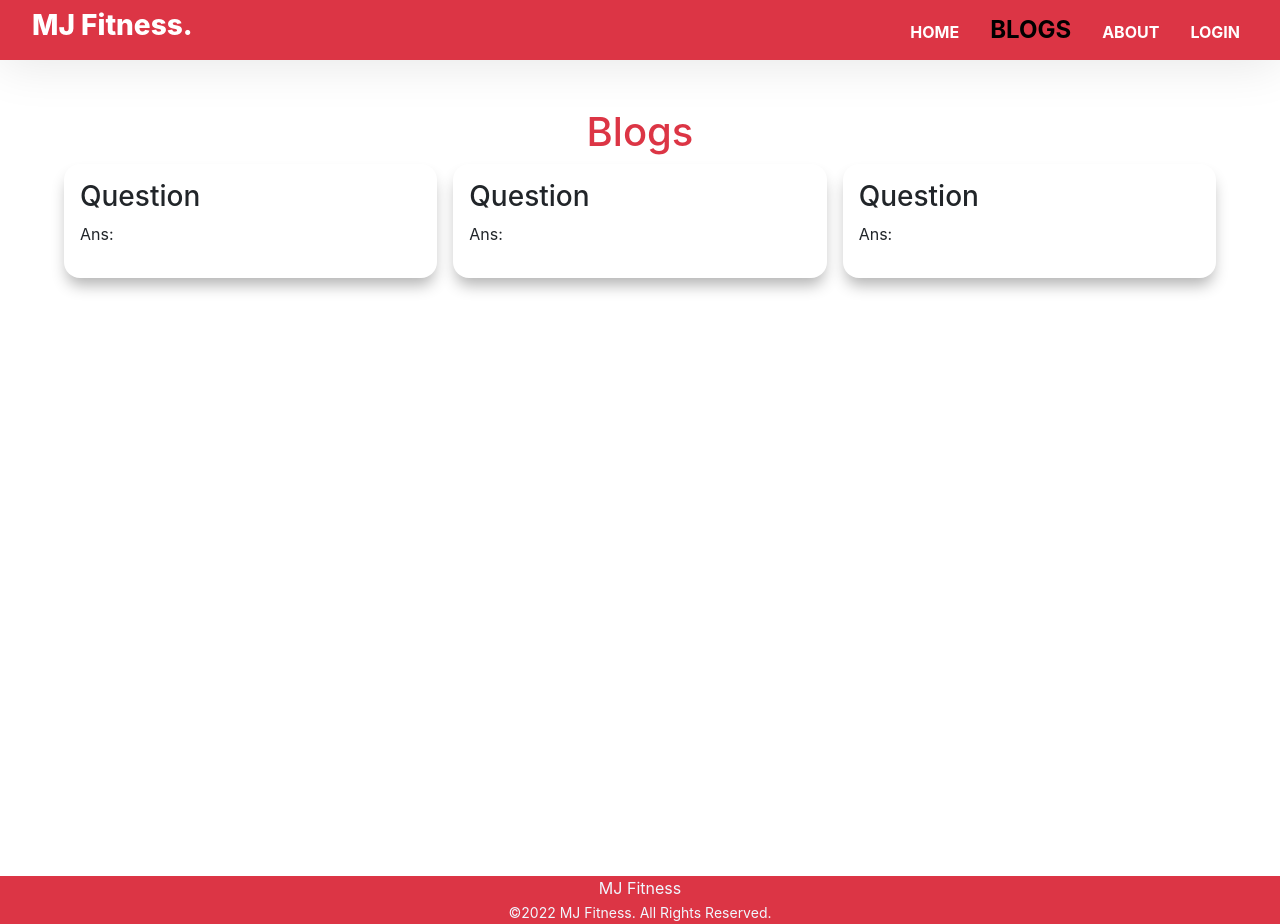
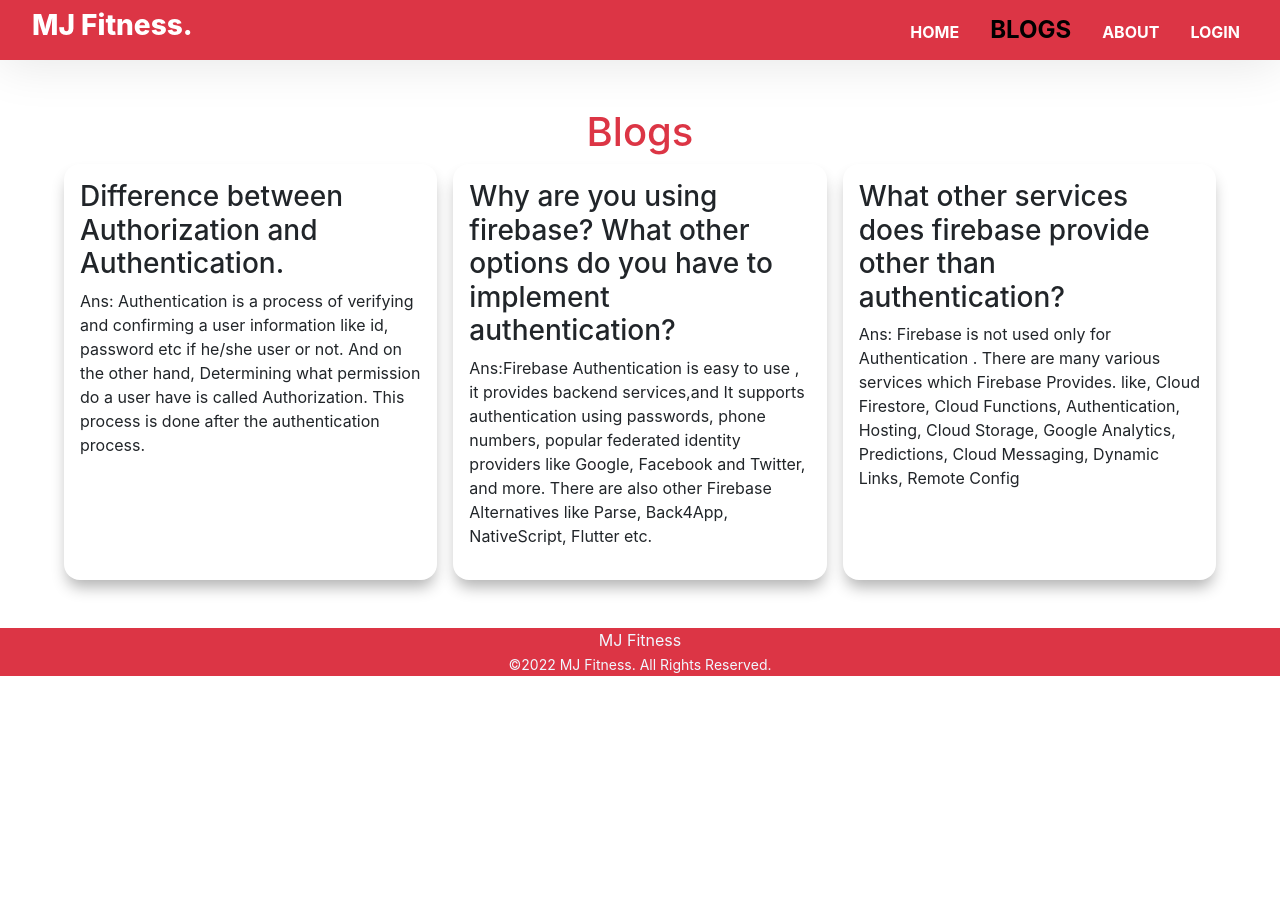
Before and after one commit to jobairshakib/10.MJ-Fitness, a React (Create React App) app: page /blogs in a window 1280 px wide. After the commit the page ends 800 px from the top, so only its background shows below. Built offline with nearby package versions, Linux system fonts and the light colour scheme; no server answers.

Commit message:
blogs added

```diff
--- a/src/Pages/Blogs/Blogs.css
+++ b/src/Pages/Blogs/Blogs.css
@@ -1,6 +1,3 @@
-.blogs{
-    height: 90vh;
-}
 
 .blogs-container {
     width: 90%;
--- a/src/Pages/Blogs/Blogs.js
+++ b/src/Pages/Blogs/Blogs.js
@@ -7,16 +7,29 @@ const Blogs = () => {
             <h1 className='blogs-title text-center mt-5'>Blogs</h1>
             <div className='blogs-container'>
                 <div className='blogs-card'>
-                    <h3>Question</h3>
-                    <p>Ans:</p>
+                    <h3>Difference between Authorization and Authentication.</h3>
+                    <p>Ans: Authentication is a process of verifying and confirming a user information like id, password  etc if he/she user or not. And on the other hand, Determining what permission do a user have is called Authorization. This process is done after the authentication process.
+                    </p>
                 </div>
                 <div className='blogs-card'>
-                    <h3>Question</h3>
-                    <p>Ans:</p>
+                    <h3>Why are you using firebase? What other options do you have to implement authentication?</h3>
+                    <p>Ans:Firebase Authentication is easy to use , it provides backend services,and It supports authentication using passwords, phone numbers, popular federated identity providers like Google, Facebook and Twitter, and more.
+                        There are also other Firebase Alternatives like Parse, Back4App,
+                        NativeScript, Flutter etc.
+                    </p>
                 </div>
                 <div className='blogs-card'>
-                    <h3>Question</h3>
-                    <p>Ans:</p>
+                    <h3>What other services does firebase provide other than authentication?</h3>
+                    <p>Ans: Firebase is not used only for Authentication . There are  many various services which Firebase Provides. like, Cloud Firestore,
+                    Cloud Functions,
+                    Authentication,
+                    Hosting,
+                    Cloud Storage,
+                    Google Analytics,
+                    Predictions,
+                    Cloud Messaging,
+                    Dynamic Links,
+                    Remote Config</p>
                 </div>
             </div>
 
--- a/src/Pages/Shared/Footer/Footer.css
+++ b/src/Pages/Shared/Footer/Footer.css
@@ -1,8 +1,8 @@
 .footer{
+    width: 100%;
     font-weight: 400;
     color: aliceblue;
     background: #dc3545;
-    margin-bottom: 0;
 }
 .footer p{
     margin-bottom: 0;
```
